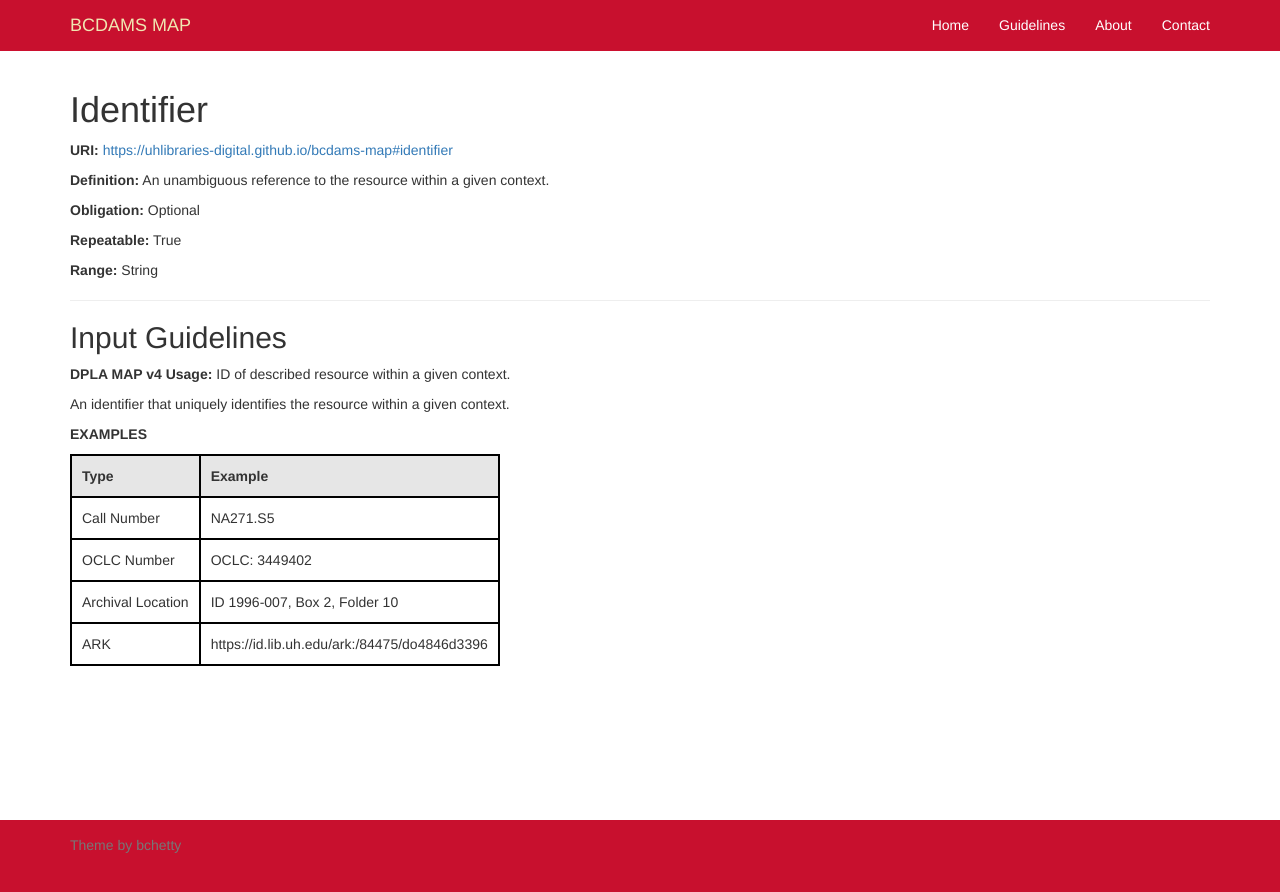
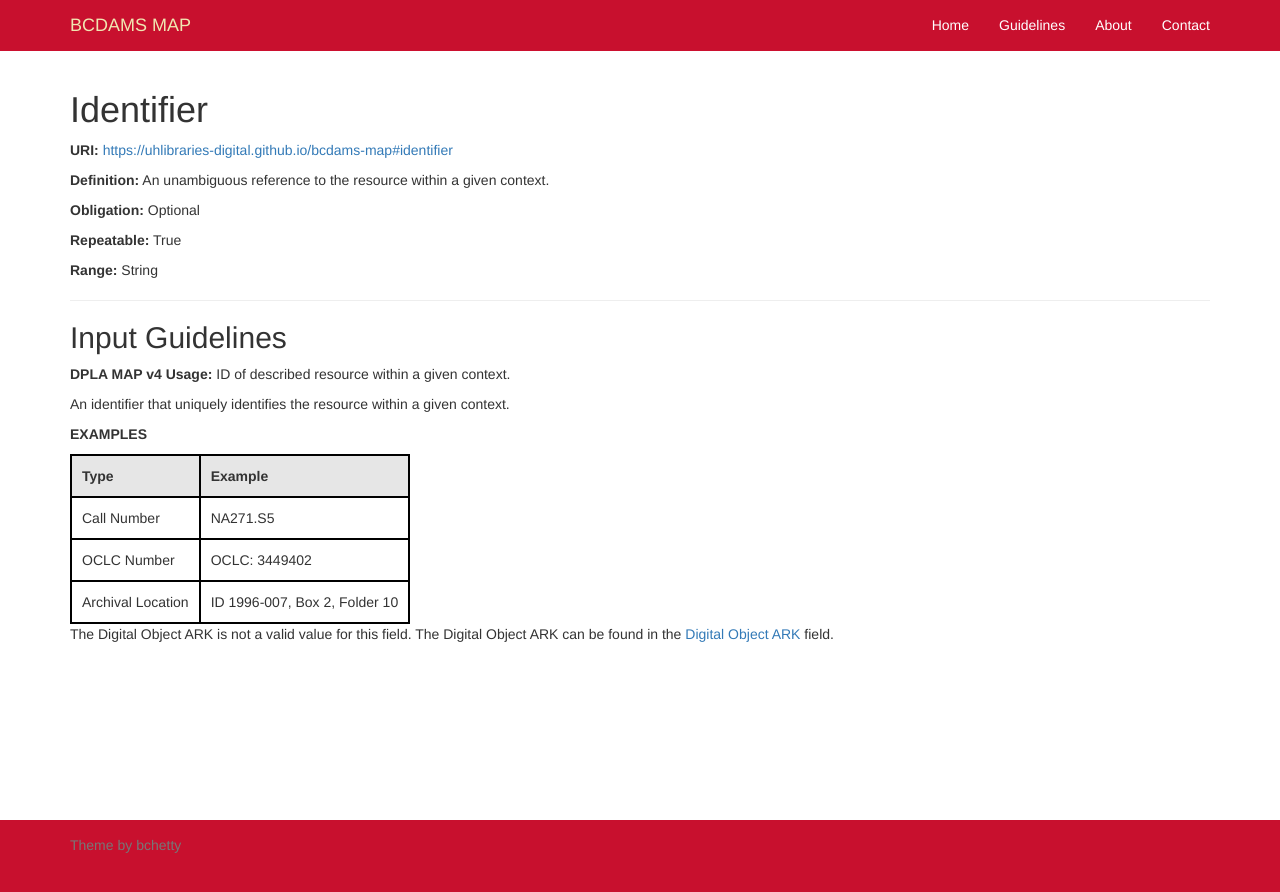
Before and after one commit to uhlibraries-digital/bcdams-map, a Jekyll site: the page built from guidelines/identifier.md, in a window 1280 px wide. Shown: the top 892 px of the page. Built offline with Jekyll 4.4.1, drawn with Linux system fonts in a browser that asks for light colours; nearby versions of some CDN libraries; comment, search, counter and statistics services are not loaded.

Commit message:
Update identifier.md

```diff
--- a/guidelines/identifier.md
+++ b/guidelines/identifier.md
@@ -18,4 +18,5 @@ Type | Example
 Call Number | NA271.S5
 OCLC Number | OCLC: 3449402
 Archival Location | ID 1996-007, Box 2, Folder 10
-ARK | https://id.lib.uh.edu/ark:/84475/do4846d3396
+
+The Digital Object ARK is not a valid value for this field. The Digital Object ARK can be found in the [Digital Object ARK](https://vocab.lib.uh.edu/bcdams-map/guidelines/isShownAt) field.
```
